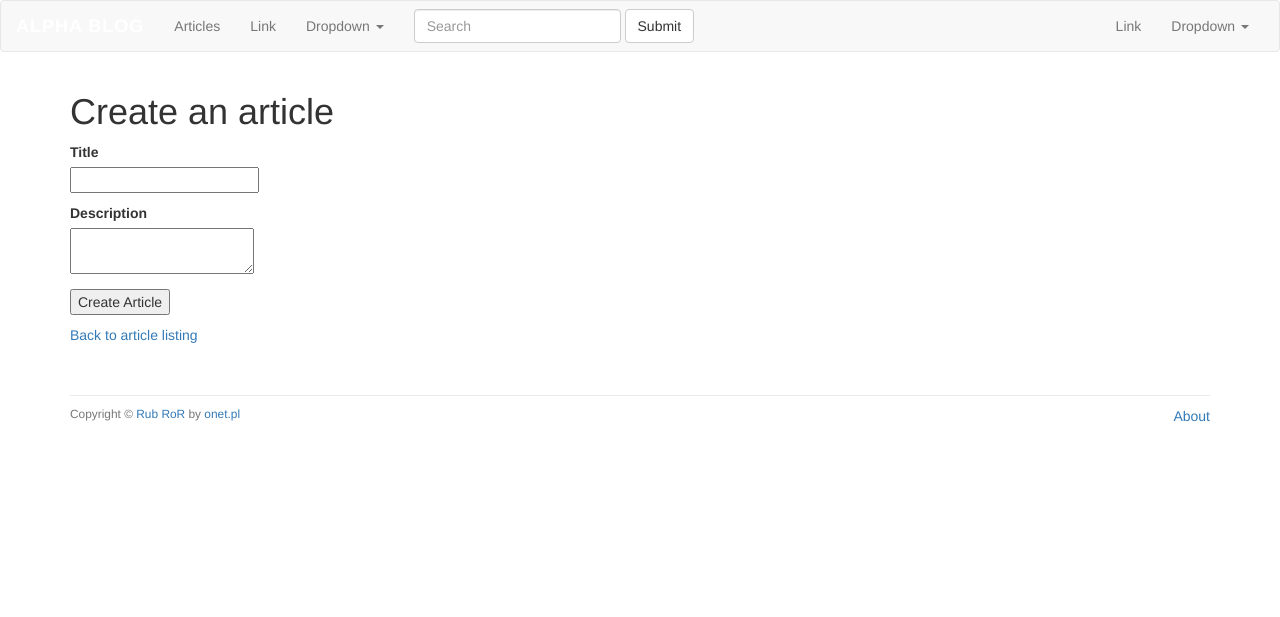
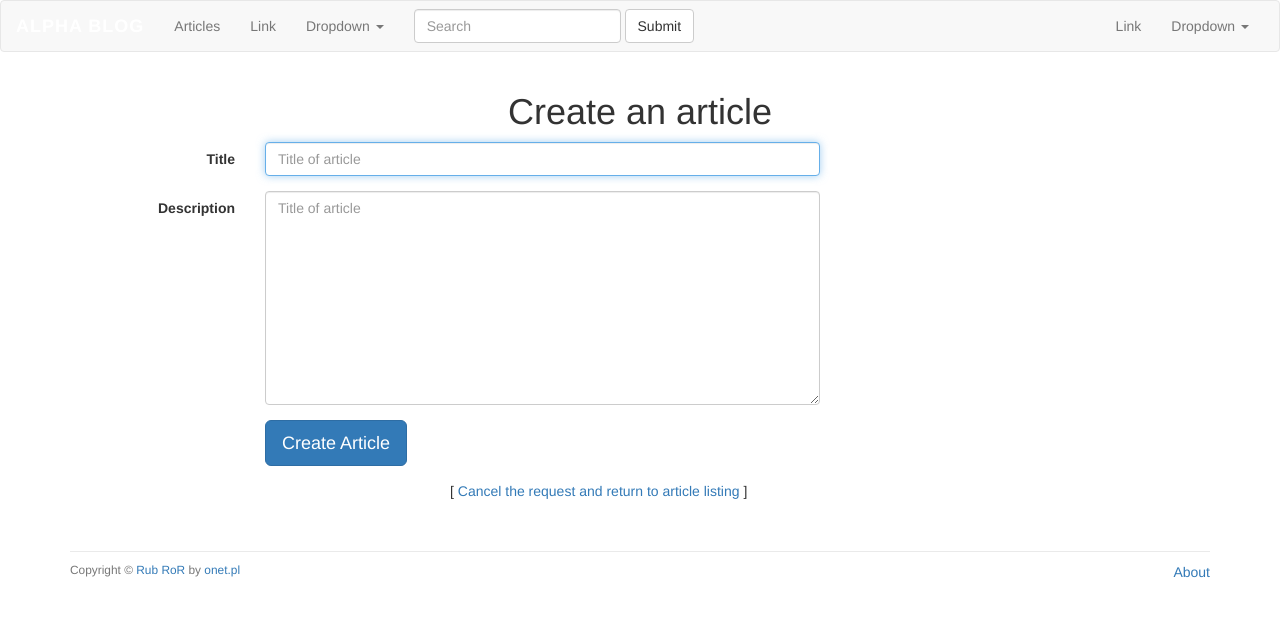
Before and after one commit to tojawawel/alpha-blog, a Rails app: page /articles/new in a window 1280 px wide. Shown: the top 617 px of the page. Run offline with Rails 7, Linux system fonts and the light colour scheme; style sheets or scripts are compiled from the project's sources; some libraries are stand-ins or nearby versions.

Commit message:
Style form partial

```diff
--- a/app/views/articles/_form.html.erb
+++ b/app/views/articles/_form.html.erb
@@ -7,19 +7,33 @@
 </ul>
 <%end %>
 
-<%= form_for @article do |f| %>
-  <p>
-    <%= f.label :title %><br>
-    <%= f.text_field :title %>
-  </p>
-  <p>
-    <%= f.label :description %><br>
-    <%= f.text_area :description %>
-  </p>
-  <p>
-    <%= f.submit %>
-  </p>
-
-<% end %>
-
-<%= link_to "Back to article listing", articles_path %>
+<div class="row">
+  <div class="col-xs-12">
+      <%= form_for(@article, :html => {class: "form-horizontal", role: "form"}) do |f| %>
+        <div class="form-group">
+          <div class="control-label col-sm-2">
+            <%= f.label :title %>
+          </div>
+          <div class="col-sm-6">
+            <%= f.text_field :title, class: "form-control", placeholder: "Title of article", autofocus: true %>
+          </div>
+        </div>
+        <div class="form-group">
+          <div class="control-label col-sm-2">
+            <%= f.label :description %>
+          </div>
+          <div class="col-sm-6">
+            <%= f.text_area :description, rows: 10, class: "form-control", placeholder: "Title of article", autofocus: true %>
+          </div>
+        </div>
+        <div class="form-group">
+          <div class="col-sm-offset-2 col-sm-6">
+            <%= f.submit class:"btn btn-primary btn-lg" %>
+          </div>
+        </div>
+      <% end %>
+      <div class="cols-xs-4 col-xs-offset-4">
+        [ <%= link_to "Cancel the request and return to article listing", articles_path %> ]
+      </div>
+  </div>
+</div>
--- a/app/views/articles/edit.html.erb
+++ b/app/views/articles/edit.html.erb
@@ -1,3 +1,3 @@
-<h1>Edit existing article </h1>
+<h1 align="center">Edit existing article </h1>
 
 <%= render 'form' %>
--- a/app/views/articles/new.html.erb
+++ b/app/views/articles/new.html.erb
@@ -1,3 +1,3 @@
-<h1> Create an article </h1>
+<h1 align="center"> Create an article </h1>
 
 <%= render 'form' %>
```
